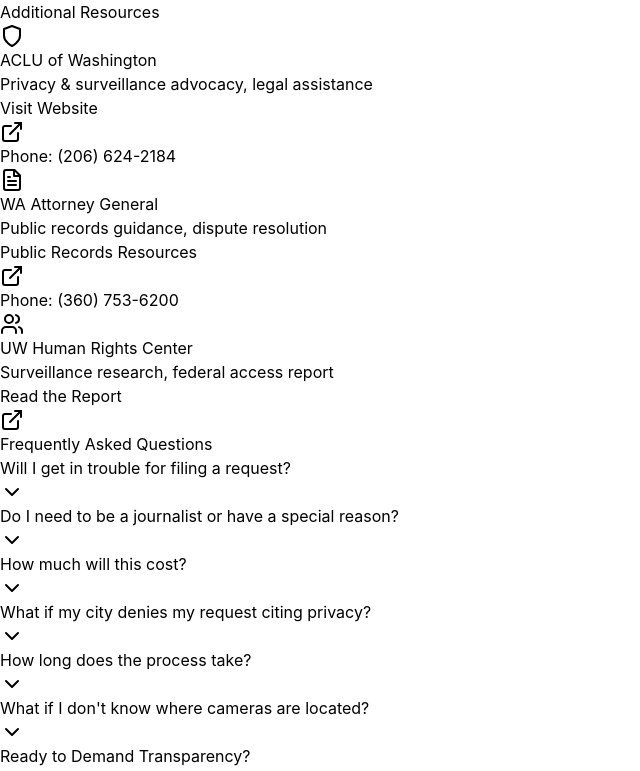
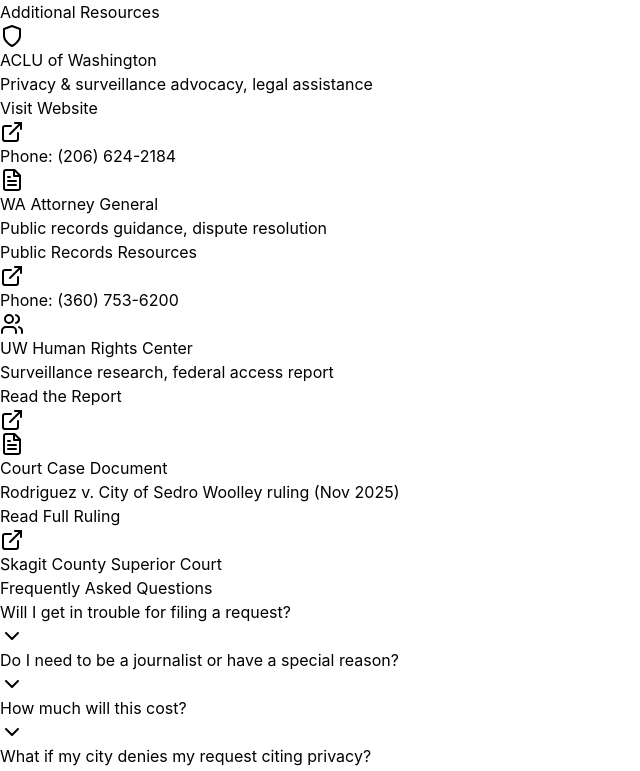
Before and after one commit to jeff-is-working/surveillance-watch, a React (Vite) app: page / in a window 1280 px wide. Shown: the part 1872-2643 px from the top of the page, without its empty margins (0-640 px from the left). Built offline with nearby package versions, Linux system fonts and the light colour scheme.

Commit message:
Update App.jsx
added court filing pdf as a resource

```diff
--- a/src/App.jsx
+++ b/src/App.jsx
@@ -628,7 +628,7 @@
         <div className="container mx-auto px-6">
           <h2 className="text-4xl font-bold mb-12 text-center">Additional Resources</h2>
 
-          <div className="grid md:grid-cols-3 gap-8 max-w-6xl mx-auto">
+          <div className="grid md:grid-cols-2 lg:grid-cols-4 gap-8 max-w-6xl mx-auto">
             <div className="bg-slate-900 p-6 rounded-xl">
               <Shield className="w-12 h-12 text-blue-400 mb-4" />
               <h3 className="text-xl font-bold mb-3">ACLU of Washington</h3>
@@ -662,6 +662,18 @@
               <a href="https://jsis.washington.edu/humanrights/" target="_blank" rel="noopener noreferrer" className="text-blue-400 hover:text-blue-300 text-sm flex items-center">
                 Read the Report <ExternalLink className="w-4 h-4 ml-1" />
               </a>
+            </div>
+
+            <div className="bg-slate-900 p-6 rounded-xl border-2 border-green-500">
+              <FileText className="w-12 h-12 text-green-400 mb-4" />
+              <h3 className="text-xl font-bold mb-3">Court Case Document</h3>
+              <p className="text-gray-400 text-sm mb-4">
+                Rodriguez v. City of Sedro Woolley ruling (Nov 2025)
+              </p>
+              <a href="https://github.com/jeff-is-working/surveillance-watch/blob/main/public/Template_download/city-of-sedro-woolley-v-rodriguez.pdf" target="_blank" rel="noopener noreferrer" className="text-blue-400 hover:text-blue-300 text-sm flex items-center">
+                Read Full Ruling <ExternalLink className="w-4 h-4 ml-1" />
+              </a>
+              <p className="text-sm text-gray-500 mt-2">Skagit County Superior Court</p>
             </div>
           </div>
         </div>
```
